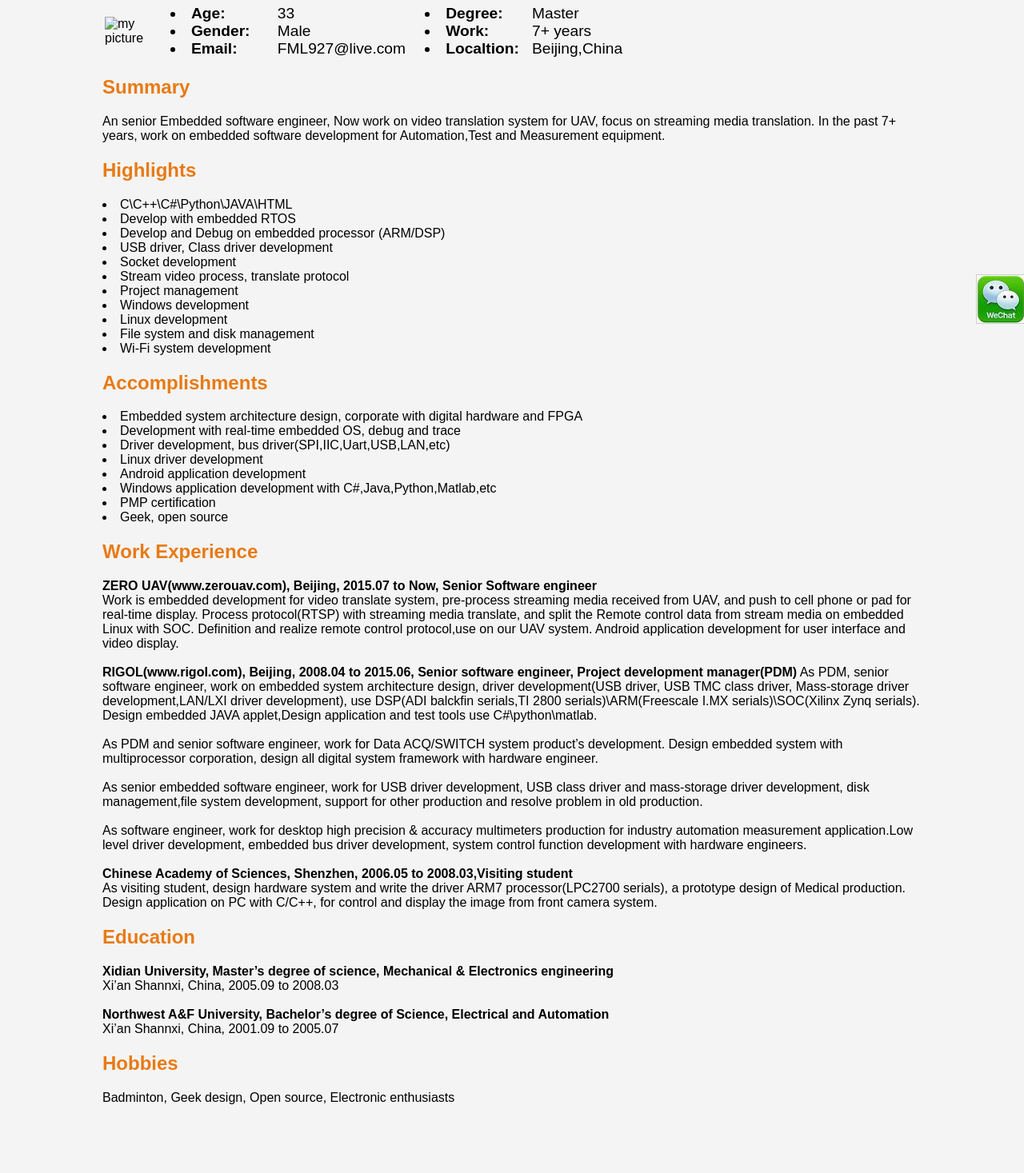
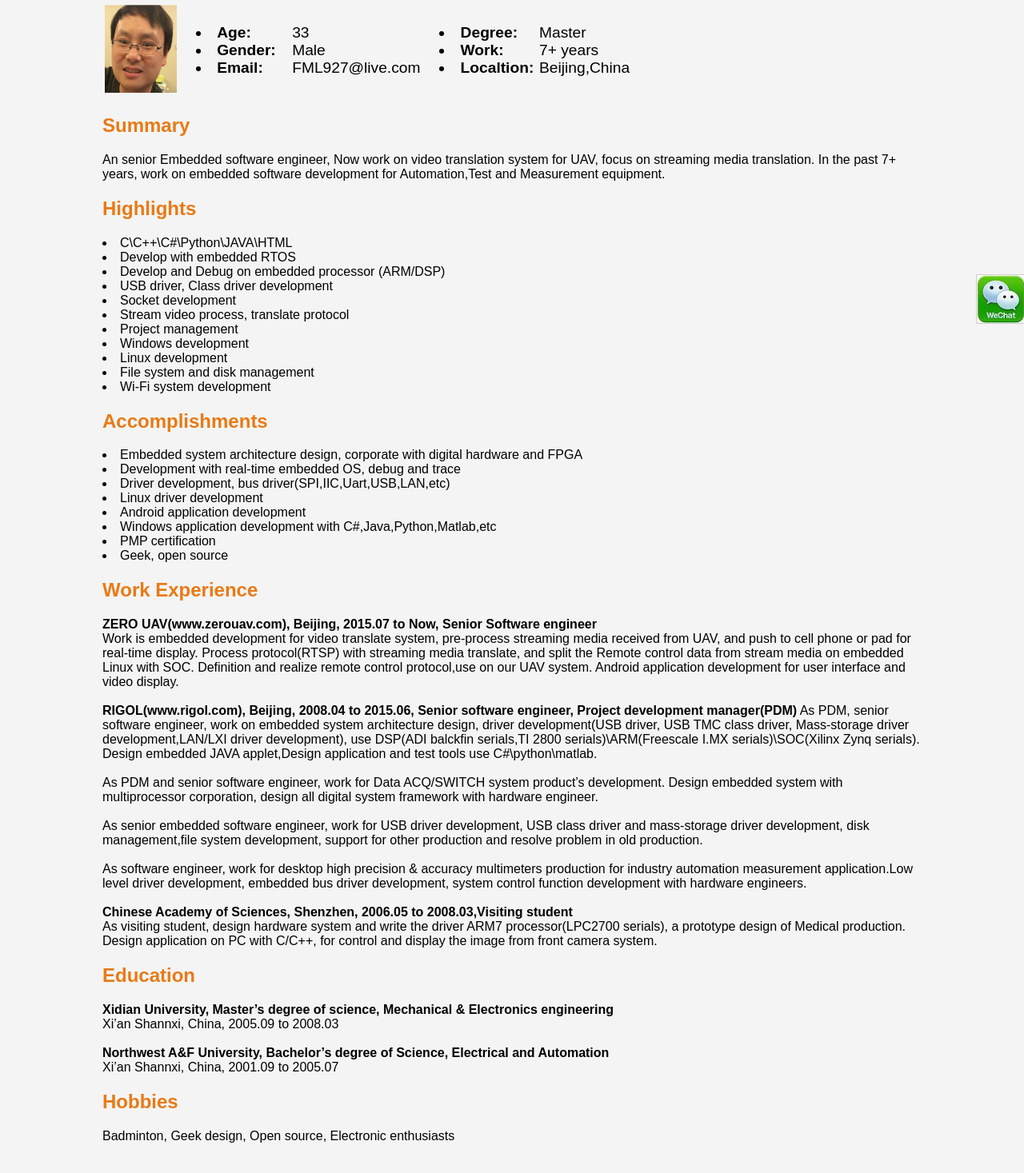
Before and after one commit to fml927/fml927.github.io, a plain HTML site: page index.htm in a window 1280 px wide. Shown: the part 85-1552 px from the top of the page at 80% size. Before the commit the page ends 1517 px from the top, so only its background shows below. Drawn offline with Linux system fonts and the light colour scheme; files whose address does not match are found by name.

Commit message:
fix some error

```diff
--- a/index.htm
+++ b/index.htm
@@ -25,7 +25,7 @@
 			<table class="info_table">
 				<tbody><tr>
 					<!-- colum 0 picturer -->
-					<td><img id="my_pic" src="Mingliang's home page_files/back2.jpg" alt="my picture"></td>
+					<td><img id="my_pic" src="./image/me1.jpg" alt="my picture"></td>
 
 					<!-- colum 1 -->
 					<td class="bs_tb_cloum">
@@ -75,6 +75,7 @@
 	<h2  style="color:#E87A15">Summary</h2>
 		<a> An senior Embedded software engineer, Now work on video translation system for UAV, focus on streaming media translation. In the past 7+ years, work on embedded software development for Automation,Test and Measurement equipment. </a>
 	<h2 style="color:#E87A15">Highlights</h2>
+	<section>
 		<li>C\C++\C#\Python\JAVA\HTML</li>
 		<li>Develop with embedded RTOS</li>
 		<li>Develop and Debug on embedded processor (ARM/DSP)</li>
@@ -86,8 +87,9 @@
 		<li>Linux development</li>
 		<li>File system and disk management</li>
 		<li>Wi-Fi system development</li>
-
+	</section>
 	<h2 style="color:#E87A15">Accomplishments</h2>
+	<section>
 		<li>Embedded system architecture design, corporate with digital hardware and FPGA</li>
 		<li>Development with real-time embedded OS, debug and trace </li>
 		<li>Driver development, bus driver(SPI,IIC,Uart,USB,LAN,etc) </li>
@@ -96,8 +98,9 @@
 		<li>Windows application development with C#,Java,Python,Matlab,etc</li>
 		<li>PMP certification</li>
 		<li>Geek, open source</li>
-
+	</section>
 	<h2 style="color:#E87A15">Work Experience</h2>
+	<section>
 		<a style="font-weight:bold"> ZERO UAV(www.zerouav.com), Beijing, 2015.07 to Now, Senior Software engineer</a></br>
 		<a>Work is embedded development for video translate system, pre-process streaming media received from UAV, and push to cell phone or pad for real-time display. Process protocol(RTSP) with streaming media translate, and split the Remote control data from stream media on embedded Linux with SOC. Definition and realize remote control protocol,use on our UAV system. Android application development for user interface and video display.<a><br/>
 		</br>
@@ -114,17 +117,20 @@
 
 		<a  style="font-weight:bold">Chinese Academy of Sciences, Shenzhen, 2006.05 to 2008.03,Visiting student</a></br>
 		<a>As visiting student, design hardware system and write the driver ARM7 processor(LPC2700 serials), a prototype design of Medical production. Design application on PC with C/C++, for control and display the image from front camera system.</a></br>
-
+	</section>
 
 	<h2 style="color:#E87A15">Education</h2>
+	<section>
 		<a  style="font-weight:bold">Xidian University, Master’s degree of science, Mechanical & Electronics engineering</a></br>
 		<a>Xi’an Shannxi, China, 2005.09 to 2008.03</a></br>
 		<br/>
 		<a  style="font-weight:bold">Northwest A&F University, Bachelor’s degree of Science, Electrical and Automation</a></br>
 		<a>Xi’an Shannxi, China, 2001.09 to 2005.07</a></br>
-
+	</section>
 	<h2 style="color:#E87A15">Hobbies</h2>
+	<section>
 		<a>Badminton, Geek design, Open source, Electronic enthusiasts</a><br/>
+	<section>
 		<br/>
 </div>
 
```
